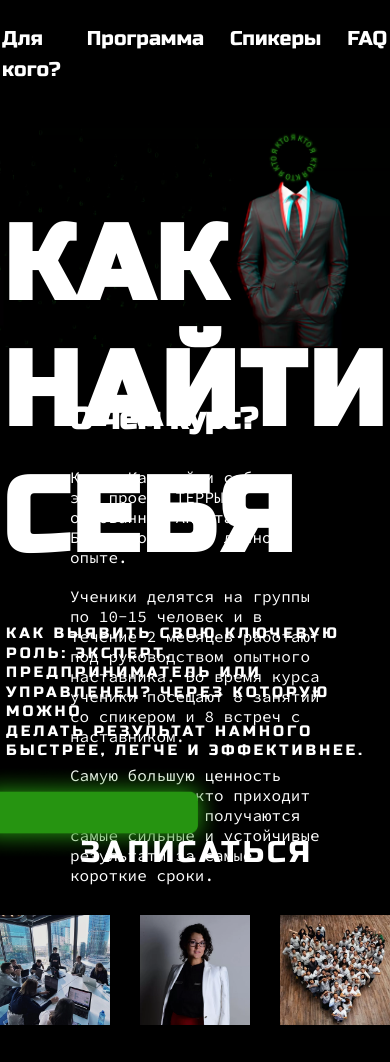
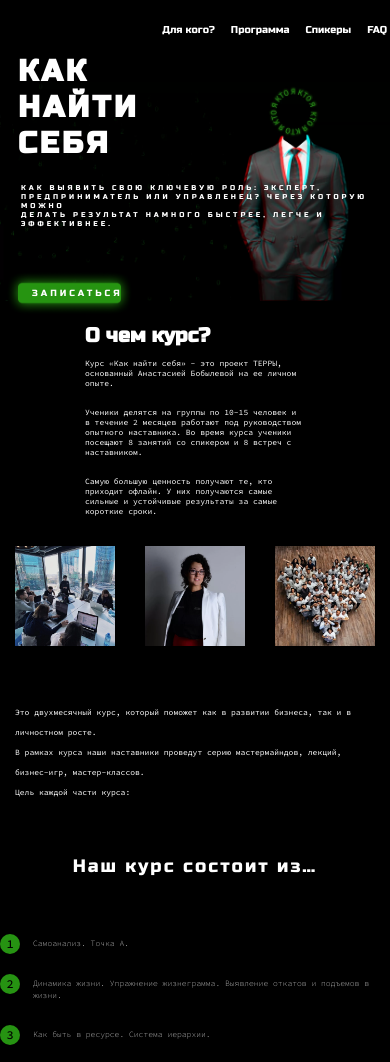
Before and after one commit to Usmanov00/terra, a plain HTML site: page index.html in a window 390 px wide. Shown: the top 1062 px of the page. Drawn offline with nearby package versions, Linux system fonts and the light colour scheme.

Commit message:
add media

```diff
--- a/index.html
+++ b/index.html
@@ -6,6 +6,8 @@
           content="width=device-width, user-scalable=no, initial-scale=1.0, maximum-scale=1.0, minimum-scale=1.0">
     <meta http-equiv="X-UA-Compatible" content="ie=edge">
     <title>Terra</title>
+    <link href="https://unpkg.com/aos@2.3.1/dist/aos.css" rel="stylesheet">
+    <link rel="stylesheet" href="./styles/media.css">
     <link rel="stylesheet" href="./styles/style.css">
 </head>
 <body>
@@ -20,13 +22,12 @@
 <section class="hero">
     <div class="container">
         <div class="find-title" style="color: white"><h2>КАК <br> НАЙТИ <br> СЕБЯ</h2>
-
             <p class="find-text">Как выявить свою ключевую роль: эксперт,<br> предприниматель или управленец? Через
                 которую можно
                 <br> делать результат намного быстрее, легче и эффективнее.
             </p>
             <a href="https://clubterraopora.ru/nastavnichestvo">
-                <div class="green-img">
+                <div class="green-img zoom-out-left">
                     <img src="./img/green.webp" alt="">
                     <span>Записаться</span>
                 </div>
@@ -53,13 +54,19 @@
         </div>
         <div class="row about-padding">
             <div class="col-4">
-                <div class="about-img"><img src="./img/119119857_1030454504.webp" alt=""></div>
+                <div class="about-img">
+                    <img src="./img/119119857_1030454504.webp" alt="">
+                </div>
             </div>
             <div class="col-4">
-                <div class="about-img"><img src="./img/120267372_1041552949.webp" alt=""></div>
+                <div class="about-img">
+                    <img src="./img/120267372_1041552949.webp" alt="">
+                </div>
             </div>
             <div class="col-4">
-                <div class="about-img"><img src="./img/photo_2022-01-26_00-.webp" alt=""></div>
+                <div class="about-img">
+                    <img src="./img/photo_2022-01-26_00-.webp" alt="">
+                </div>
             </div>
         </div>
         <div class="subtitle">
@@ -131,7 +138,7 @@
 </section>
 <section class="founder">
     <div class="container founder-container">
-        <div class="founder-box">
+        <div class="founder-box" >
             <img src="./img/founder.jpg" alt="" class="img-img">
         </div>
         <h3>Основатель: Анастасия Бобылева</h3>
@@ -164,8 +171,8 @@
                 <div class="pointer">
                     <img src="./img/pointer.png" alt="">
                 </div>
-                <p> <u>Вступление в чат не является регистрацией на курс</u></p>
-                <p> <u>Завершите процесс регистрации!</u></p>
+                <p><u>Вступление в чат не является регистрацией на курс</u></p>
+                <p><u>Завершите процесс регистрации!</u></p>
 
                 <a href="https://clubterraopora.ru/nastavnichestvo">
                     <button class="btn">Нажмите на кнопку для регестрации</button>
@@ -174,5 +181,6 @@
         </div>
     </div>
 </section>
+<script src="https://unpkg.com/aos@2.3.1/dist/aos.js"></script>
 </body>
 </html>
--- /dev/null
+++ b/styles/media.css
@@ -0,0 +1,91 @@
+@media (max-width: 576px){
+
+    .menu-link {
+        font-size: 10px !important;
+        padding-left: 10px !important;
+    }
+
+    .container {
+        max-width: 370px;
+        padding: 0 15px;
+        margin: auto;
+    }
+
+    .about-container {
+        padding-top: 18px !important;
+    }
+
+    .find-title h2{
+        font-size: 30px;
+
+    }
+
+    .find-title {
+        top: 50px!important;
+    }
+
+    .find-text {
+        font-size: 7px !important;;
+        line-height: 1.3 !important;;
+        padding-top: 20px !important;;
+    }
+
+    .green-img {
+        width: 35% !important;
+        left: -13px!important;
+        top: 20px;
+    }
+
+    .green-img span {
+        left: 24px!important;
+        top: 32px!important;
+        font-size: 9px!important;
+    }
+
+    .title{
+        font-size: 20px!important;
+        margin-bottom: 10px!important;
+    }
+
+    .about-text {
+        font-size: 8px !important;
+    }
+
+    .subtitle span {
+        line-height: 16px !important;
+        font-size: 8px !important;
+    }
+
+    .ourCourse-container {
+        padding: 50px 0 0 !important;
+    }
+
+    .course-header{
+        font-size: 18px!important;
+    }
+
+    .course-box {
+        padding-bottom: 20px !important;
+        margin: 0 !important;
+
+    }
+
+    .course-title {
+        font-size: 8px !important;
+        padding: 0 0 0 10px!important;
+    }
+
+    .range {
+        width: 20px!important;
+        height: 20px!important;
+        min-height: 20px!important;
+        min-width: 20px!important;
+        font-size: 12px!important;
+        font-weight: 500!important;
+
+    }
+
+
+
+
+    }
--- a/styles/style.css
+++ b/styles/style.css
@@ -156,7 +156,6 @@ a {
 .course-box {
     display: flex;
     text-align: center;
-
     padding-bottom: 40px;
     margin: 0 150px 0 300px;
     font-family: 'Source Code Pro', monospace;
@@ -335,3 +334,8 @@ u{
     border-radius: 7px;
     cursor: pointer;
 }
+
+.btn:hover{
+    background-color: #269312;
+    transition: 0.4s;
+}
```
Also changed, not shown: 1 other file.
